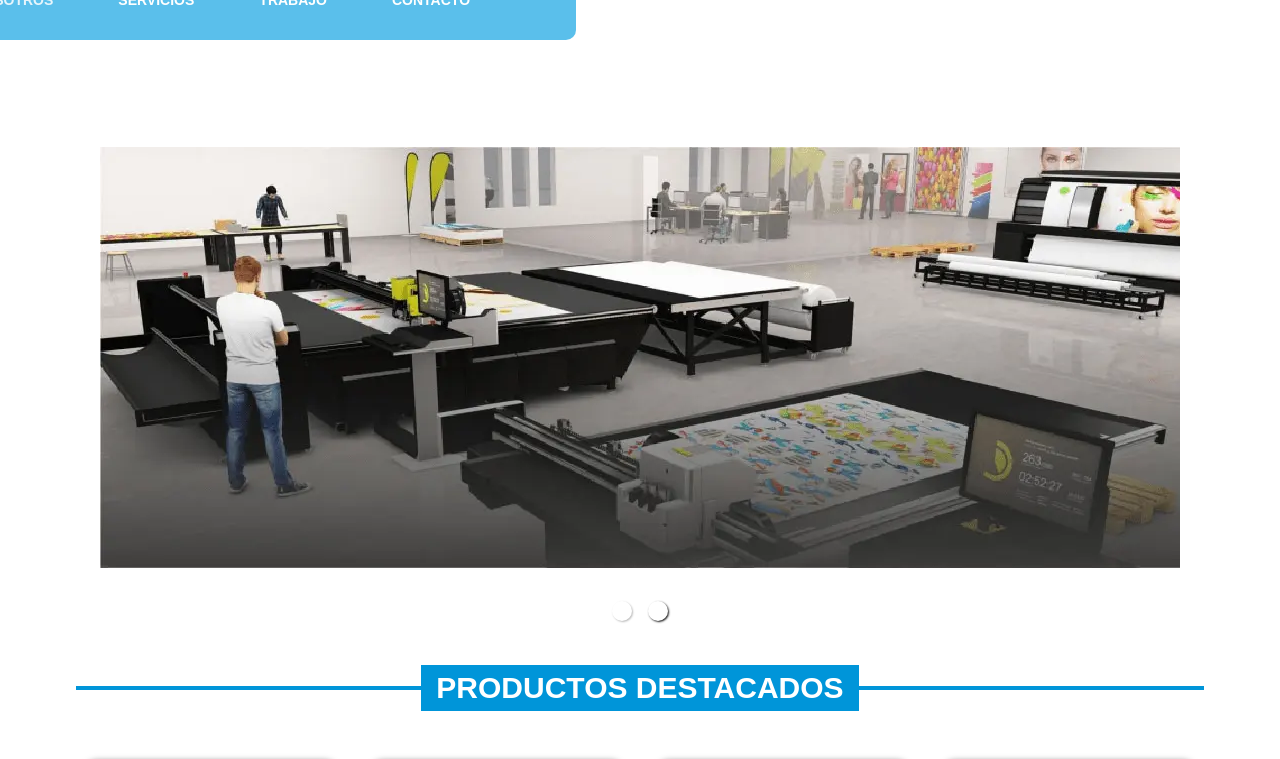
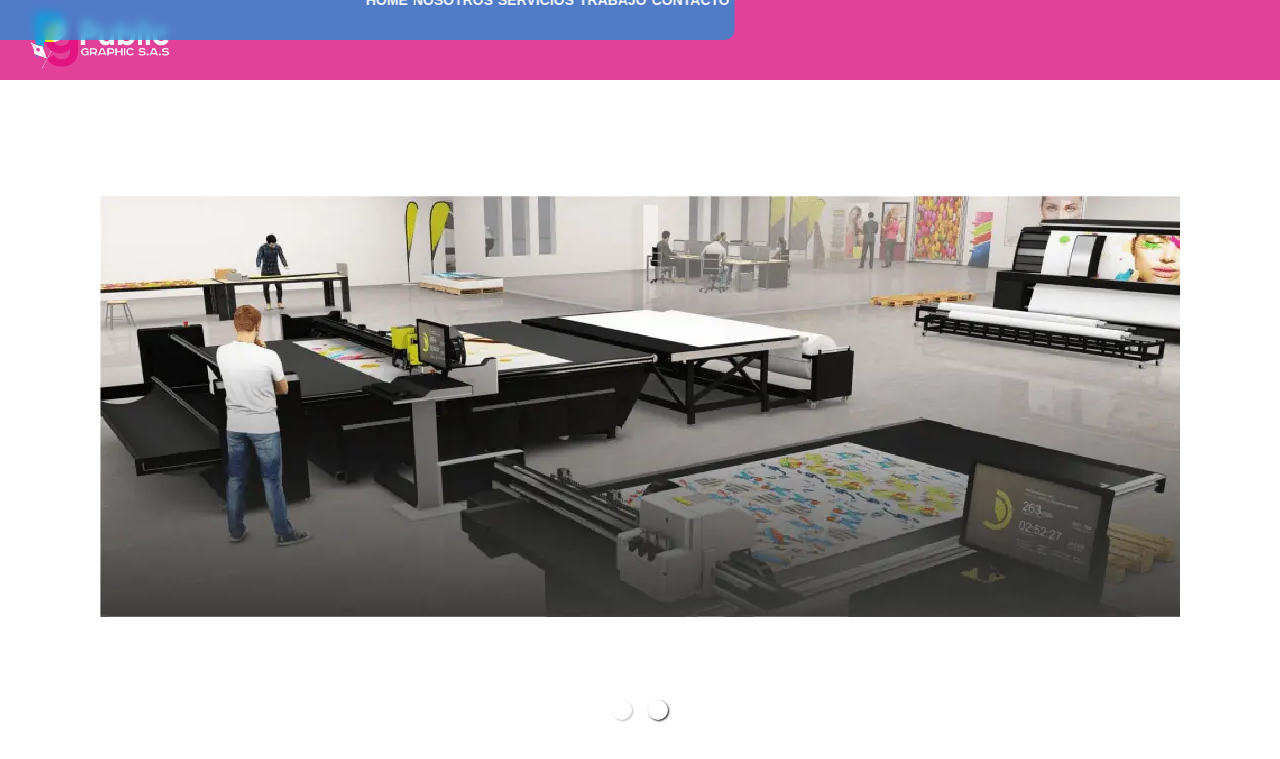
Before and after one commit to davismz09/public-graphic-sa, a React (Vite) app: page /#/ in a window 1280 px wide. Shown: the top 759 px of the page. Built offline with nearby package versions, Linux system fonts and the light colour scheme.

Commit message:
Cambio en los componentes y estilos del hero y de la seccion contactos

```diff
--- a/src/Error404.jsx
+++ b/src/Error404.jsx
@@ -1,6 +1,8 @@
+import {useNavigate} from "react-router-dom";
 import "./Error404.css";
 
 const Error404Page = () => {
+  const navigate = useNavigate();
   return (
     <div className='error-404-page'>
       <div className='error-container'>
@@ -13,7 +15,7 @@ const Error404Page = () => {
         </p>
         <h2>404</h2>
 
-        <a href='/' className='home-link'>
+        <a href='' onClick={navigate("/")} className='home-link'>
           Volver a la página de inicio
         </a>
       </div>
--- a/src/components/Header.jsx
+++ b/src/components/Header.jsx
@@ -1,9 +1,45 @@
-import Nav from "./Menu/Nav.jsx";
+import {useEffect, useState} from "react";
+import Menu from "./Menu/Menu";
+import data from "../textos.json";
+import Button from "./Menu/Button.jsx";
+import Capa from "./Menu/Capa.jsx";
+import useMenu from "./Hooks/useMenu";
 
 export default function Header() {
+  const {menu} = data;
+  const {isMenuOpen, toggleMenu, closeMenuOnClick, handleClick} = useMenu();
+  const [scrolling, setScrolling] = useState(false);
+
+  useEffect(() => {
+    const handleScroll = () => {
+      if (window.scrollY > 0) {
+        setScrolling(true);
+      } else {
+        setScrolling(false);
+      }
+    };
+
+    window.addEventListener("scroll", handleScroll);
+
+    return () => {
+      window.removeEventListener("scroll", handleScroll);
+    };
+  }, []);
   return (
-    <header id='inicio' className='header'>
-      <Nav />
+    <header id='inicio' className={`header ${scrolling ? "scroll" : ""}`}>
+      <Capa isMenuOpen={isMenuOpen} closeMenuOnClick={closeMenuOnClick} />
+      <Button
+        isMenuOpen={isMenuOpen}
+        toggleMenu={toggleMenu}
+        closeMenuOnClick={closeMenuOnClick}
+      />
+      <img
+        onClick={(e) => handleClick("", e)}
+        style={{height: "55px"}}
+        src={menu.img.src}
+        alt='Logo Public Graphic'
+      />
+      <Menu menu={menu} handleClick={handleClick} isMenuOpen={isMenuOpen} />
     </header>
   );
 }
--- a/src/components/Menu/Menu.jsx
+++ b/src/components/Menu/Menu.jsx
@@ -1,42 +1,11 @@
-import {useEffect, useState} from "react";
-
 export default function Menu({menu, handleClick, isMenuOpen}) {
-  const [scrolling, setScrolling] = useState(false);
-
-  useEffect(() => {
-    const handleScroll = () => {
-      if (window.scrollY > 0) {
-        setScrolling(true);
-      } else {
-        setScrolling(false);
-      }
-    };
-
-    window.addEventListener("scroll", handleScroll);
-
-    return () => {
-      window.removeEventListener("scroll", handleScroll);
-    };
-  }, []);
-
   return (
-    <nav
-      className={`menu  ${isMenuOpen ? "active" : ""} ${
-        scrolling ? "scroll" : ""
-      }`}>
-      <img
-        onClick={(e) => handleClick("", e)}
-        style={{height: "55px"}}
-        src={menu.img.src}
-        alt='Logo Public Graphic'
-      />
-      <div className='botonesNav'>
-        <a onClick={(e) => handleClick("", e)}>{menu.inicio}</a>
-        <a onClick={(e) => handleClick("nosotros", e)}>{menu.nosotros}</a>
-        <a onClick={(e) => handleClick("servicios", e)}>{menu.servicios}</a>
-        <a onClick={(e) => handleClick("trabajos", e)}>{menu.trabajo}</a>
-        <a onClick={(e) => handleClick("contactos", e)}>{menu.contacto}</a>
-      </div>
+    <nav className={`menu  ${isMenuOpen ? "active" : ""} `}>
+      <a onClick={(e) => handleClick("", e)}>{menu.inicio}</a>
+      <a onClick={(e) => handleClick("nosotros", e)}>{menu.nosotros}</a>
+      <a onClick={(e) => handleClick("servicios", e)}>{menu.servicios}</a>
+      <a onClick={(e) => handleClick("trabajos", e)}>{menu.trabajo}</a>
+      <a onClick={(e) => handleClick("contactos", e)}>{menu.contacto}</a>
     </nav>
   );
 }
--- a/src/components/Menu/Nav.jsx
+++ /dev/null
@@ -1,22 +0,0 @@
-import Menu from "./Menu.jsx";
-import data from "../../textos.json";
-import Button from "./Button.jsx";
-import Capa from "./Capa.jsx";
-import useMenu from "../Hooks/useMenu";
-
-export default function Nav() {
-  const {menu} = data;
-  const {isMenuOpen, toggleMenu, closeMenuOnClick, handleClick} = useMenu();
-
-  return (
-    <>
-      <Capa isMenuOpen={isMenuOpen} closeMenuOnClick={closeMenuOnClick} />
-      <Button
-        isMenuOpen={isMenuOpen}
-        toggleMenu={toggleMenu}
-        closeMenuOnClick={closeMenuOnClick}
-      />
-      <Menu menu={menu} handleClick={handleClick} isMenuOpen={isMenuOpen} />
-    </>
-  );
-}
--- a/src/index-responsive.css
+++ b/src/index-responsive.css
@@ -60,10 +60,12 @@
         display: none;
     }
 
-    .menu,
-    .menu .botonesNav {
+    .header {
+        justify-content: center;
+    }
+
+    .menu {
         width: 90%;
-        height: max-content;
         font-size: 14px;
         flex-direction: column;
         position: fixed;
@@ -71,7 +73,6 @@
         left: 50%;
         top: -100%;
         transform: translate(-50%, -50%);
-        z-index: 3;
         border-radius: 10px;
         background: rgba(0, 157, 224, 0.649);
         backdrop-filter: blur(5px);
@@ -86,6 +87,7 @@
     .menu.active {
         height: max-content;
         top: 150px;
+        z-index: 2;
         transition: top 0.4s ease-in-out;
     }
 
@@ -135,6 +137,14 @@
     .buttonOpenMenu:focus,
     .buttonCloseMenu:focus {
         outline: none;
+    }
+
+    .contenido-hero .textos-hero .titulo-hero {
+        font-size: 16px;
+    }
+
+    .hero {
+        padding: 30px 0;
     }
 
     /* Main */
@@ -201,6 +211,10 @@
         font-size: 20px;
     }
 
+    .contenido-hero .textos-hero .titulo-hero {
+        font-size: 14px;
+    }
+
     /* About Us */
     .imagen-about-us {
         margin-bottom: 60px;
@@ -241,10 +255,6 @@
         font-size: 16px;
     }
 
-    .contacto {
-        height: 270px;
-    }
-
     .contacto::before {
         width: 200px;
         height: 250px;
@@ -253,15 +263,12 @@
 
 /* Estilos para pantallas de al menos 768px */
 @media screen and (min-width: 768px) {
-
-    /* Header */
-    .header {
-        width: 100%;
-        height: 80px;
+    .contenido-hero .textos-hero .titulo-hero {
+        font-size: 20px;
     }
 
-    .menu.scroll {
-        position: fixed;
+    .header.scroll {
+        position: sticky;
         top: 0;
         z-index: 100;
         height: 65px;
--- a/src/index.css
+++ b/src/index.css
@@ -30,7 +30,7 @@ nav {
     padding: 10px 30px;
 }
 
-nav .botonesNav>a {
+nav>a {
     color: #fff;
     font-weight: bold;
     text-decoration: none;
@@ -39,7 +39,7 @@ nav .botonesNav>a {
     cursor: pointer;
 }
 
-nav .botonesNav>a:hover {
+nav>a:hover {
     color: rgba(255, 255, 255, 0.849);
 }
 
@@ -93,6 +93,20 @@ nav .botonesNav>a:hover {
     background-repeat: no-repeat, no-repeat;
 }
 
+/* Header */
+.header {
+    width: 100%;
+    height: 80px;
+    display: flex;
+    justify-content: space-evenly;
+    align-items: center;
+    text-align: center;
+    gap: 20px;
+    background: rgba(220, 17, 129, 0.801);
+    transition: 0.7s ease all;
+    padding-left: 30px;
+}
+
 .hero {
     max-width: 100%;
     display: flex;
@@ -118,7 +132,6 @@ nav .botonesNav>a:hover {
 }
 
 .contenido-hero .textos-hero .titulo-hero {
-    font-size: 30px;
     color: #fff;
     text-transform: uppercase;
     font-weight: 700;
@@ -158,17 +171,14 @@ nav .botonesNav>a:hover {
     width: 100%;
     height: 80px;
     display: flex;
-    justify-content: space-around;
+    justify-content: end;
     align-items: center;
     gap: 60px;
     padding-right: 60px;
-    background: rgba(220, 17, 129, 0.801);
-    backdrop-filter: blur(0.2px);
-    -webkit-backdrop-filter: blur(0.2px);
     transition: 0.7s ease all;
 }
 
-.menu .botonesNav {
+.menu {
     display: flex;
     gap: 60px;
 
@@ -440,7 +450,6 @@ main .sobre-nosotros {
     height: 100%;
     flex-direction: column;
     position: relative;
-    z-index: 1;
     justify-content: center;
     align-items: center;
     margin: auto;
@@ -465,6 +474,7 @@ main .sobre-nosotros {
     cursor: pointer;
     border-radius: 20px;
     box-shadow: 0 8px 16px 0 rgba(0, 0, 0, 0.2);
+    z-index: 1;
     transition: background-color 0.3s;
 }
 
@@ -579,7 +589,7 @@ main .sobre-nosotros {
 
 /* Estilos para el carrusel */
 .carousel-container .fullscreen-carousel {
-    width: 85%;
+    width: 100%;
 }
 
 .fullscreen-carousel .carousel .carousel-image-container {
```
